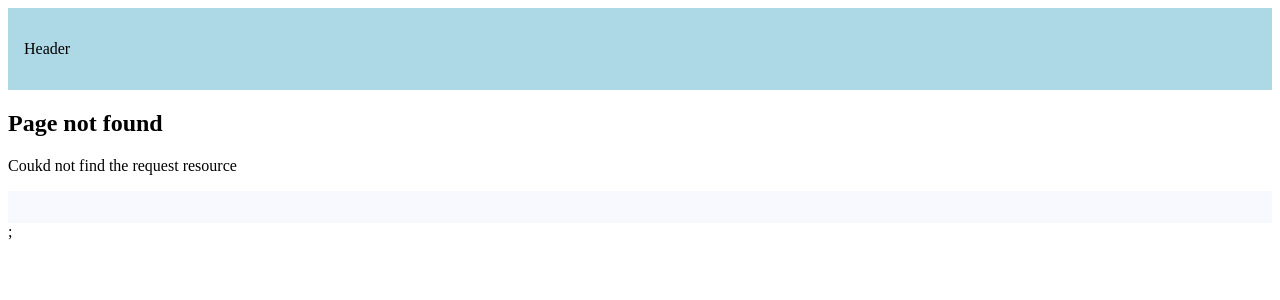
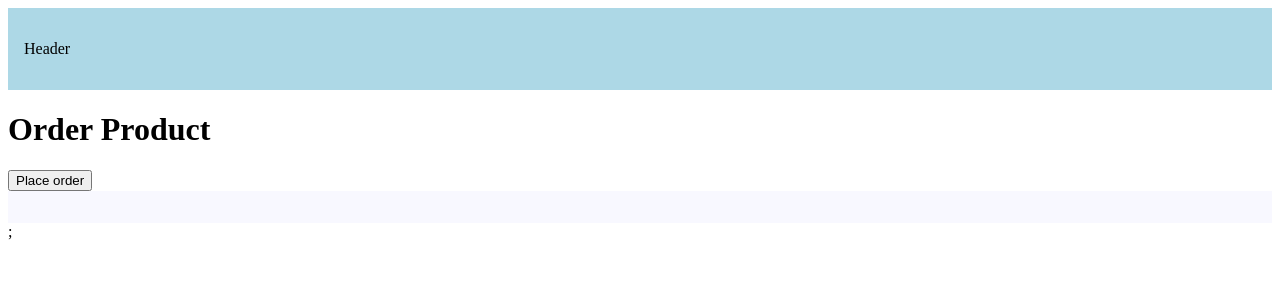
Before and after one commit to garg-lakshay/nextjs-learning, a Next.js app: page /order-product in a window 1280 px wide. Before the commit this address had no page. Shown: the top 300 px of the page. Built offline with nearby package versions, Linux system fonts and the light colour scheme.

Commit message:
navigating-Programitically

```diff
--- /dev/null
+++ b/src/app/order-product/page.tsx
@@ -0,0 +1,15 @@
+"use client"
+import {useRouter} from  "next/navigation";
+export default function OrderProduct(){
+    const router = useRouter();
+    const handleClick = () =>{
+        console.log("Order placed successfully");
+        router.replace("/");
+    }
+    return (
+    <>
+    <h1> Order Product </h1>
+    <button onClick={handleClick}> Place order </button>
+    </>
+    );
+}
--- a/src/app/product/[productId]/reviews/[reviewId]/page.tsx
+++ b/src/app/product/[productId]/reviews/[reviewId]/page.tsx
@@ -1,4 +1,4 @@
-import {notFound } from "next/navigation";
+import {notFound , redirect } from "next/navigation";
 export  default async function ProductReview({
     params,
 }:{
@@ -6,7 +6,8 @@
 }){
     const {productId, reviewId} = await params
     if(parseInt(reviewId) > 100){
-        notFound();
+        //notFound();
+        redirect("/product")
     }
     return(
     <h1>Review{reviewId} for product {productId}</h1>
```
